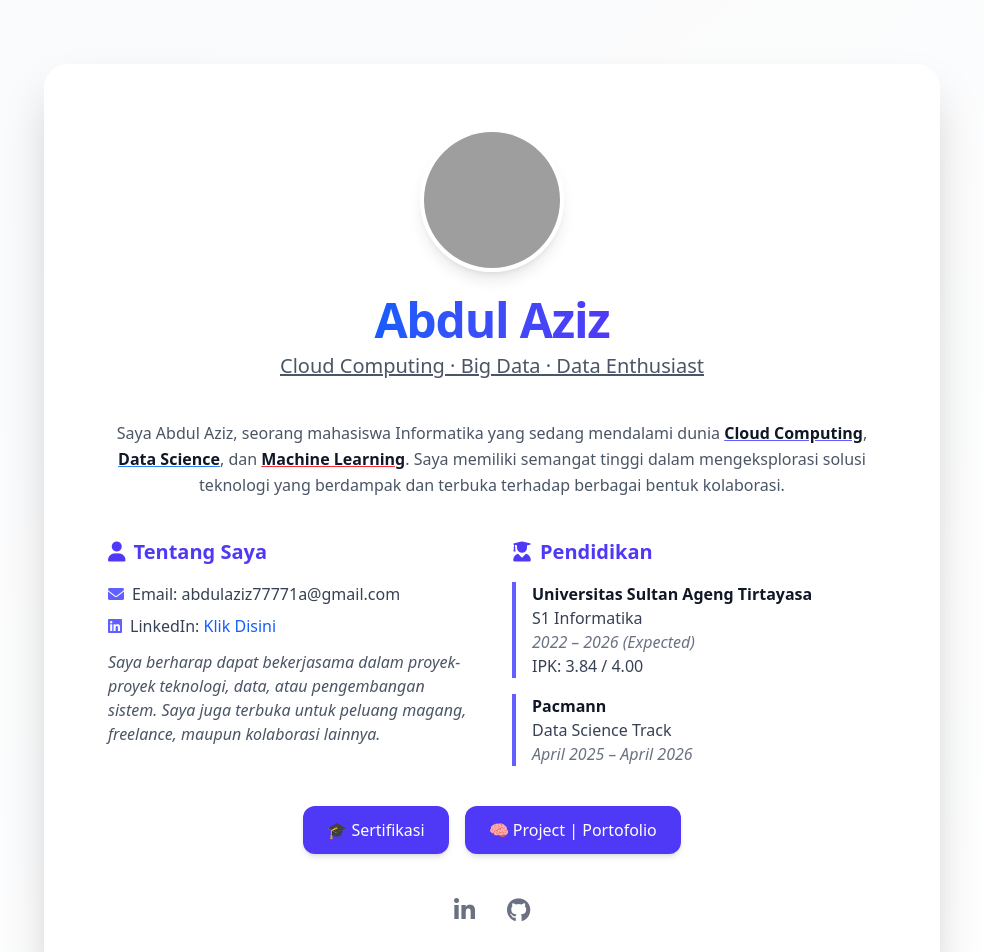
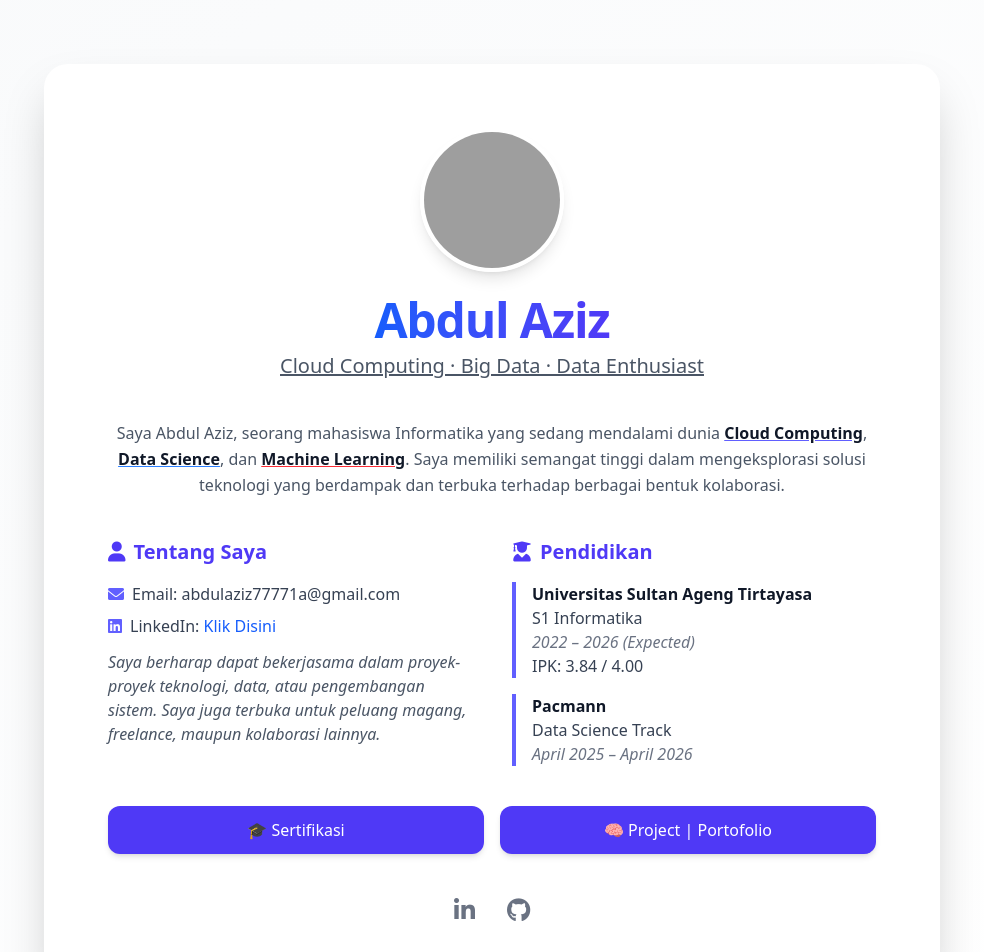
Before and after one commit to kilyfa/Website-Portofolio, a Vue app: page / in a window 1280 px wide. Shown: the top 952 px of the page, without its empty margins (148-1132 px from the left). Built offline with nearby package versions, Linux system fonts and the light colour scheme; grey boxes are pictures that could not be loaded.

Commit message:
Update Home.vue

```diff
--- a/src/views/Home.vue
+++ b/src/views/Home.vue
@@ -60,8 +60,10 @@
 
       <!-- CTA -->
       <div class="flex flex-wrap justify-center gap-4 mt-6">
-        <router-link to="/certificate" class="px-5 sm:px-6 py-2.5 sm:py-3 bg-indigo-600 hover:bg-indigo-700 text-white rounded-xl shadow-md transition-all text-sm sm:text-base">🎓 Sertifikasi</router-link>
-        <router-link to="/projects" class="px-5 sm:px-6 py-2.5 sm:py-3 bg-indigo-600 hover:bg-indigo-700 text-white rounded-xl shadow-md transition-all text-sm sm:text-base">🧠 Project | Portofolio</router-link>
+        <router-link to="/certificate" class="flex-1 min-w-[150px] text-center px-5 sm:px-6 py-2.5 sm:py-3 bg-indigo-600 hover:bg-indigo-700 text-white rounded-xl shadow-md transition-all text-sm sm:text-base"> 🎓 Sertifikasi </router-link>
+        <router-link to="/projects" class="flex-1 min-w-[150px] text-center px-5 sm:px-6 py-2.5 sm:py-3 bg-indigo-600 hover:bg-indigo-700 text-white rounded-xl shadow-md transition-all text-sm sm:text-base">
+          🧠 Project | Portofolio
+        </router-link>
       </div>
 
       <!-- Media Sosial -->
```
